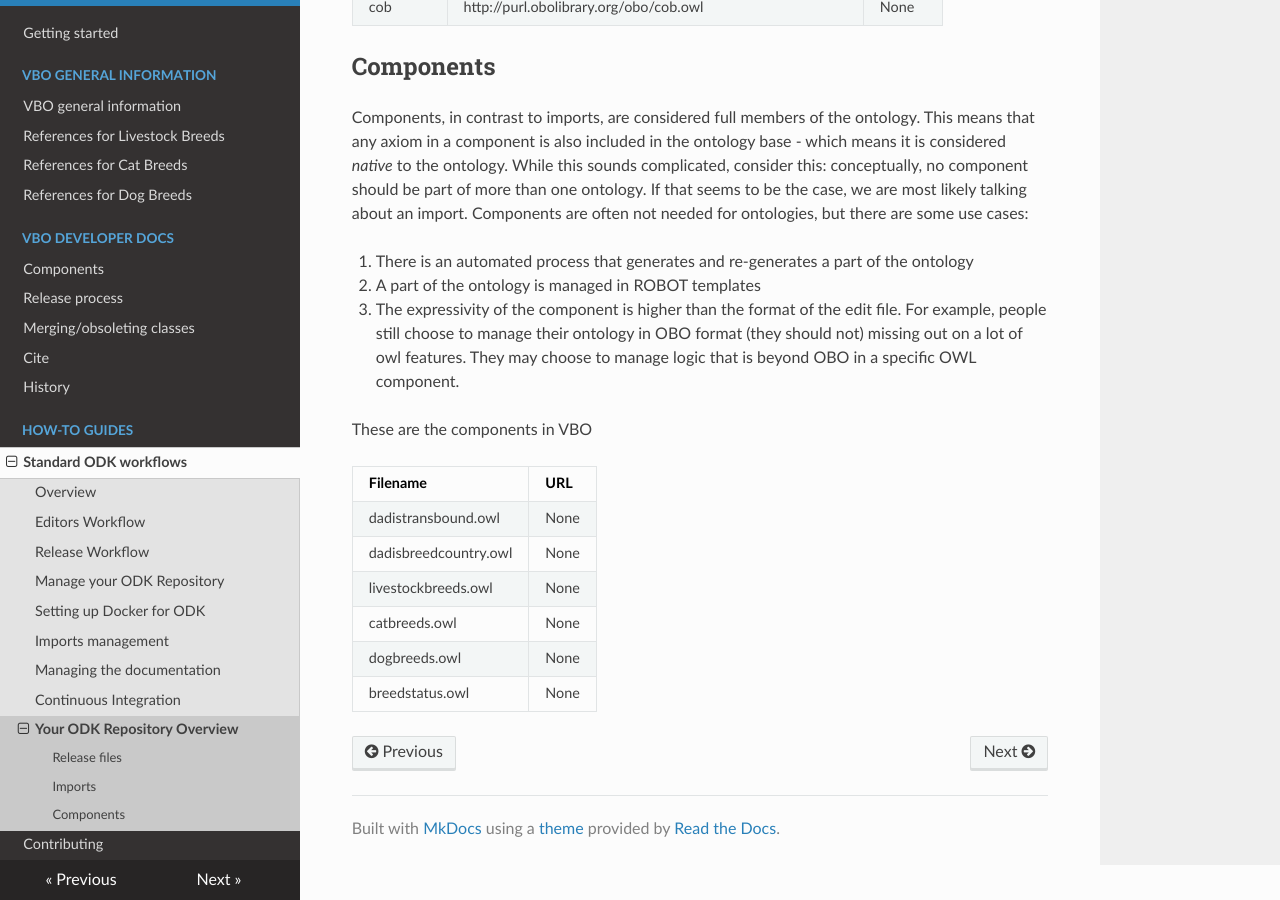
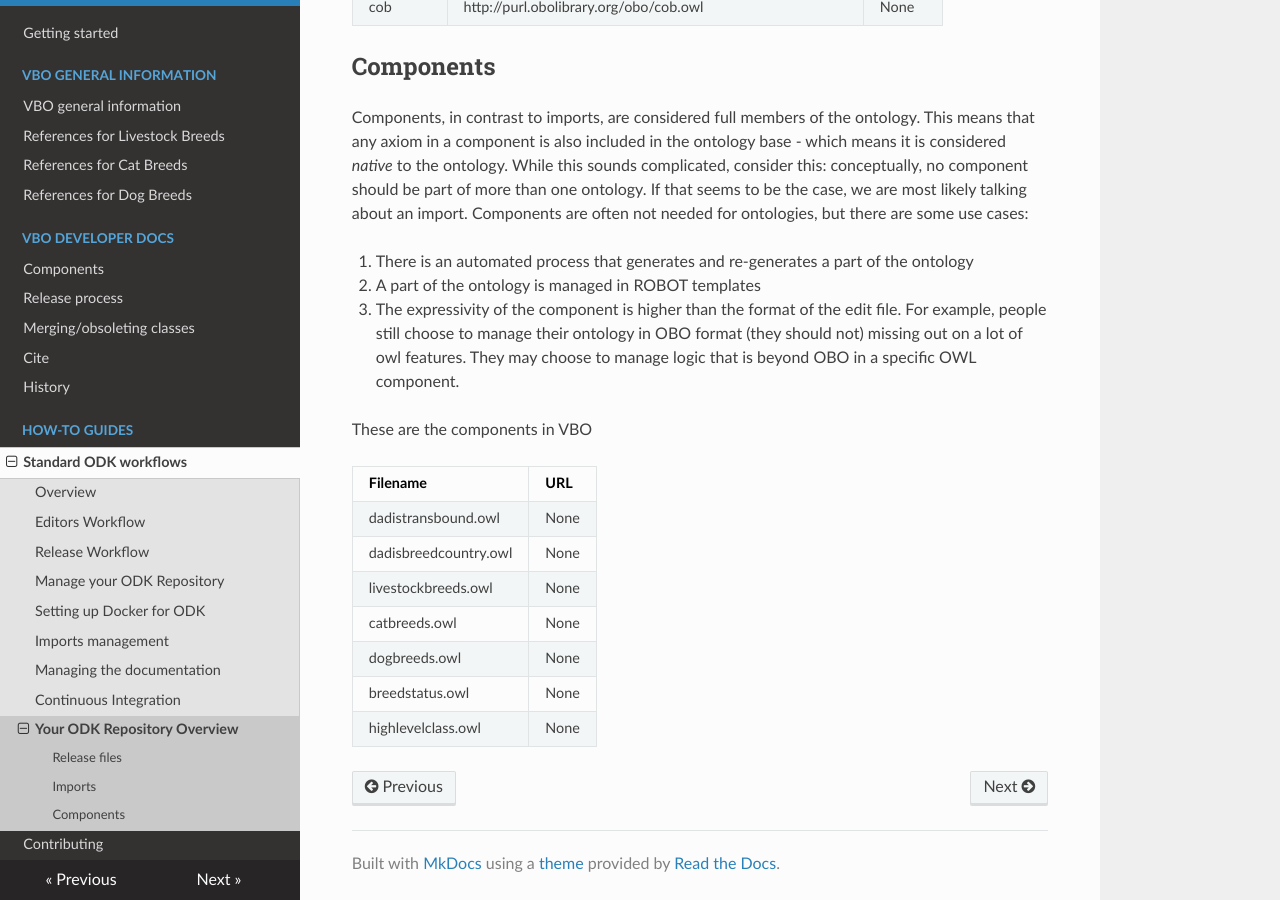
Before and after one commit to monarch-initiative/vertebrate-breed-ontology, an MkDocs documentation site: the page built from docs/odk-workflows/RepositoryFileStructure.md, in a window 1280 px wide and 900 px high, scrolled down 841 px. Built offline with MkDocs 1.6.1, drawn with Linux system fonts in a browser that asks for light colours; nearby versions of some CDN libraries.

Commit message:
Add high level classification
Address #129

```diff
--- a/docs/odk-workflows/RepositoryFileStructure.md
+++ b/docs/odk-workflows/RepositoryFileStructure.md
@@ -39,3 +39,4 @@ These are the components in VBO
 | catbreeds.owl | None |
 | dogbreeds.owl | None |
 | breedstatus.owl | None |
+| highlevelclass.owl | None |
--- a/src/ontology/vbo-odk.yaml
+++ b/src/ontology/vbo-odk.yaml
@@ -30,6 +30,7 @@ components:
     - filename: catbreeds.owl
     - filename: dogbreeds.owl
     - filename: breedstatus.owl
+    - filename: highlevelclass.owl
 robot_java_args: '-Xmx16G'
 allow_equivalents: asserted-only
 documentation:
```
Also changed, not shown: 7 other files.
